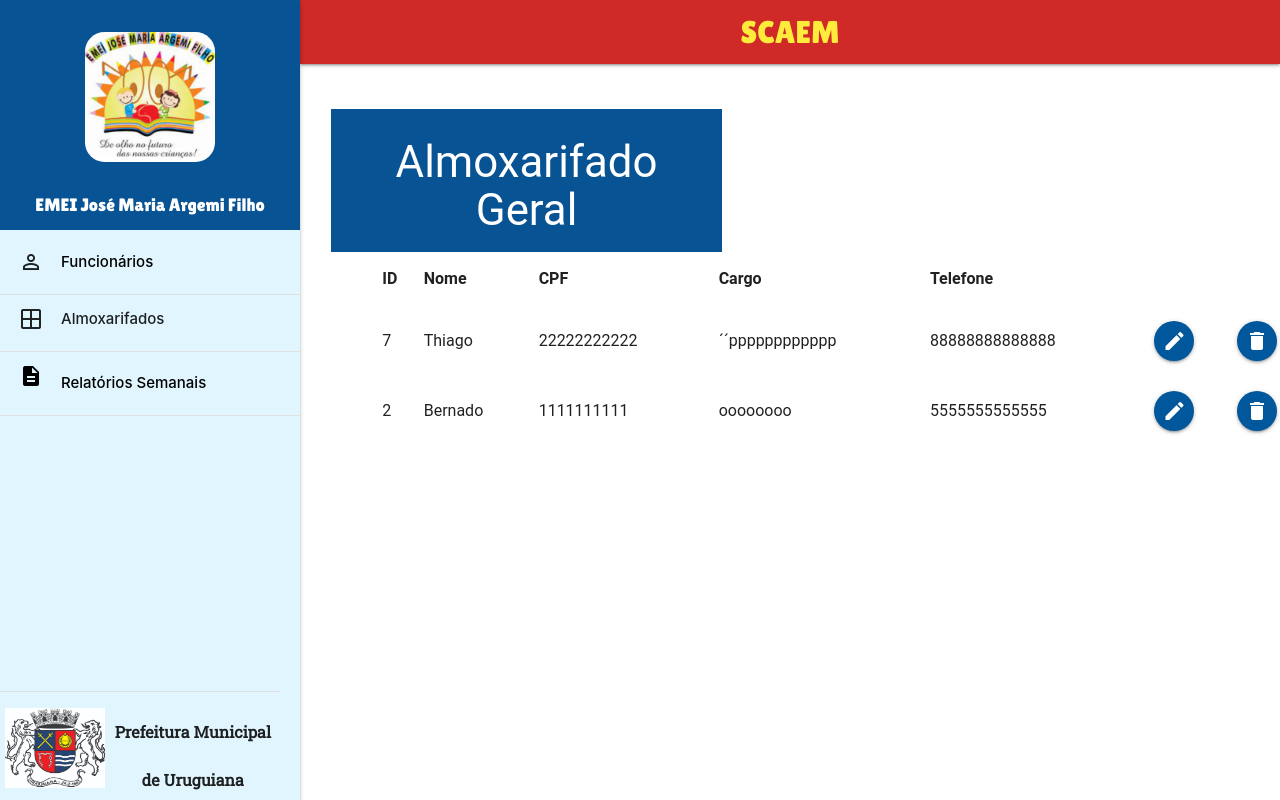
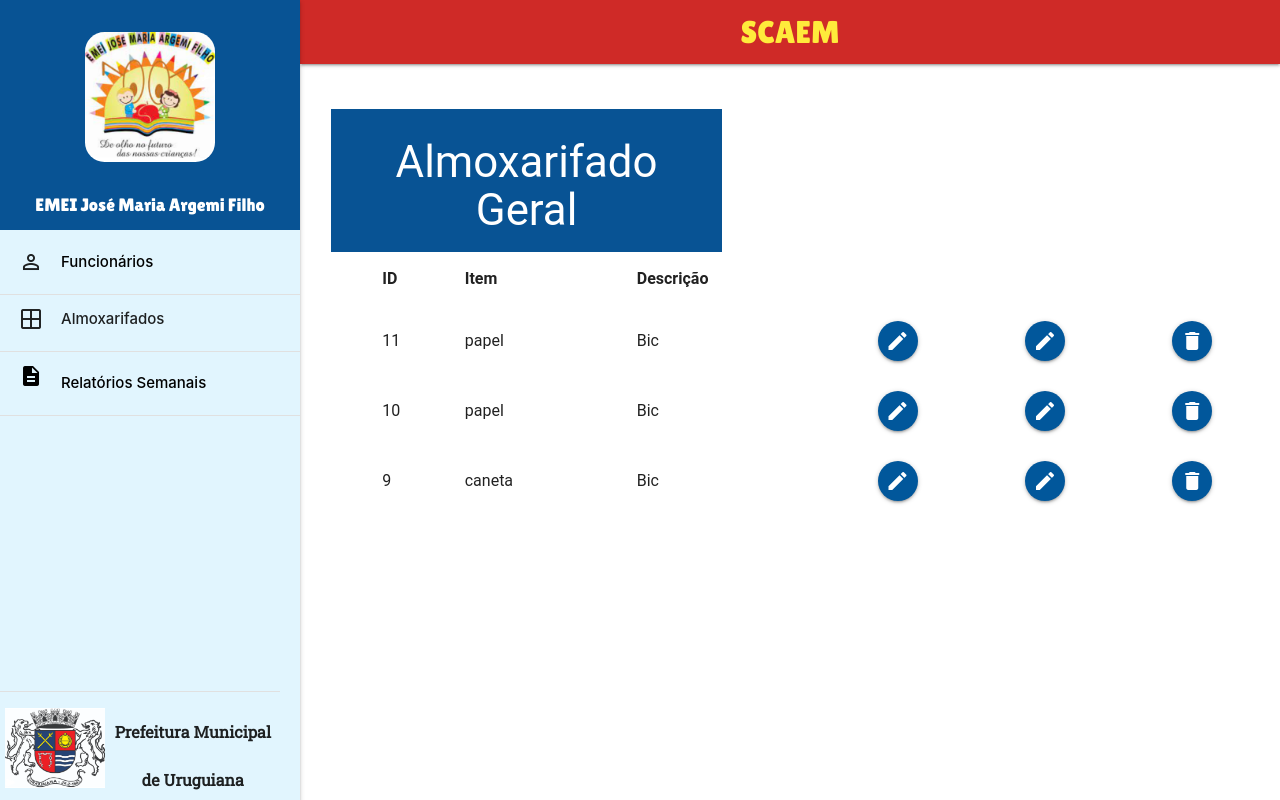
Before and after one commit to LADCSoares/TCC_LS_antigo, a PHP site: page /consultarGeral.php in a window 1280 px wide. Run offline with PHP 8.4, Linux system fonts and the light colour scheme; data comes from the database, SQL or seed files in the repository; some libraries are stand-ins or nearby versions.

Commit message:
Update consultarGeral.php

```diff
--- a/consultarGeral.php
+++ b/consultarGeral.php
@@ -53,10 +53,8 @@
             <thead class="">
               <tr>
                   <th>ID</th>
-                  <th>Nome</th>
-                  <th>CPF</th>
-                  <th>Cargo</th>
-                  <th>Telefone</th>
+                  <th>Item</th>
+                  <th>Descrição</th>
 
               </tr>
 
@@ -65,31 +63,32 @@
 
     <?php
 
-      $sql = "SELECT idFuncionario,nome,cpf,cargo,telefone FROM funcionario";
+      $sql = "SELECT idItem,tipo,descricao,almoxarifado FROM item";
       $resultado = mysqli_query($conexao,$sql);
     // var_dump($resultado);
     //  $dados = mysqli_fetch_assoc($resultado);
 
     while($linha = mysqli_fetch_assoc($resultado))
+        if($linha['almoxarifado'] == 1){
+
         {
           echo "<tr>";
-          $id = $linha['idFuncionario'];
-          $nome = $linha['nome'];
-          $cpf = $linha['cpf'];
-          $cargo = $linha['cargo'];
-          $telefone = $linha['telefone'];
+          $id = $linha['idItem'];
+          $tipo = $linha['tipo'];
+          $descricao = $linha['descricao'];
+
 
           echo "<tr>";
-          echo "<td>" . $id. "</td>";
-          echo "<td>" . $nome . "</td>";
-          echo "<td>" . $cpf . "</td>";
-          echo "<td>" . $cargo . "</td>";
-          echo "<td>" . $telefone . "</td>";
+          echo "<td>" . $id . "</td>";
+          echo "<td>" . $tipo . "</td>";
+          echo "<td>" . $descricao . "</td>";
 
-          echo "<td>  <a href= 'formAtualFun.php?idFuncionario=$id' class='btn-floating waves-effect waves-light light-blue darken-4 '> <i class='material-icons'>mode_edit</i></a> </td>";
+          echo "<td>  <a href= 'formEstoque.php?idItem=$id' class='btn-floating waves-effect waves-light light-blue darken-4 '> <i class='material-icons'>mode_edit</i></a> </td>";
+          echo "<td>  <a href= 'formAtualItem.php?idItem=$id' class='btn-floating waves-effect waves-light light-blue darken-4 '> <i class='material-icons'>mode_edit</i></a> </td>";
           echo "<td> <a href='#modal1' onclick='preencheId($id)' class='btn-floating waves-effect waves-light light-blue darken-4 modal-trigger'> <i class='material-icons'>delete</i></a> </td>";
 
           echo "</tr>";
+        }
         }
 
         ?>
@@ -109,8 +108,8 @@
       <!-- Modal Structure -->
       <div id="modal1" class="modal">
         <div class="modal-content">
-          <h4>Excluir funcionário</h4>
-          <p>Tem certeza que deseja excluir o funcionário?</p>
+          <h4>Excluir Item</h4>
+          <p>Tem certeza que deseja excluir o Item?</p>
         </div>
         <div class="modal-footer center">
           <a href="" id="btn-sim" class="modal-close waves-effect waves-green btn-flat">Sim</a>
@@ -141,7 +140,7 @@
 
         function preencheId(id) {
           let btnSim = document.getElementById("btn-sim");
-          btnSim.href = "deletarFun.php?idFuncionario=" + id;
+          btnSim.href = "deletarItem.php?idItem=" + id;
         }
         </script>
 
```
